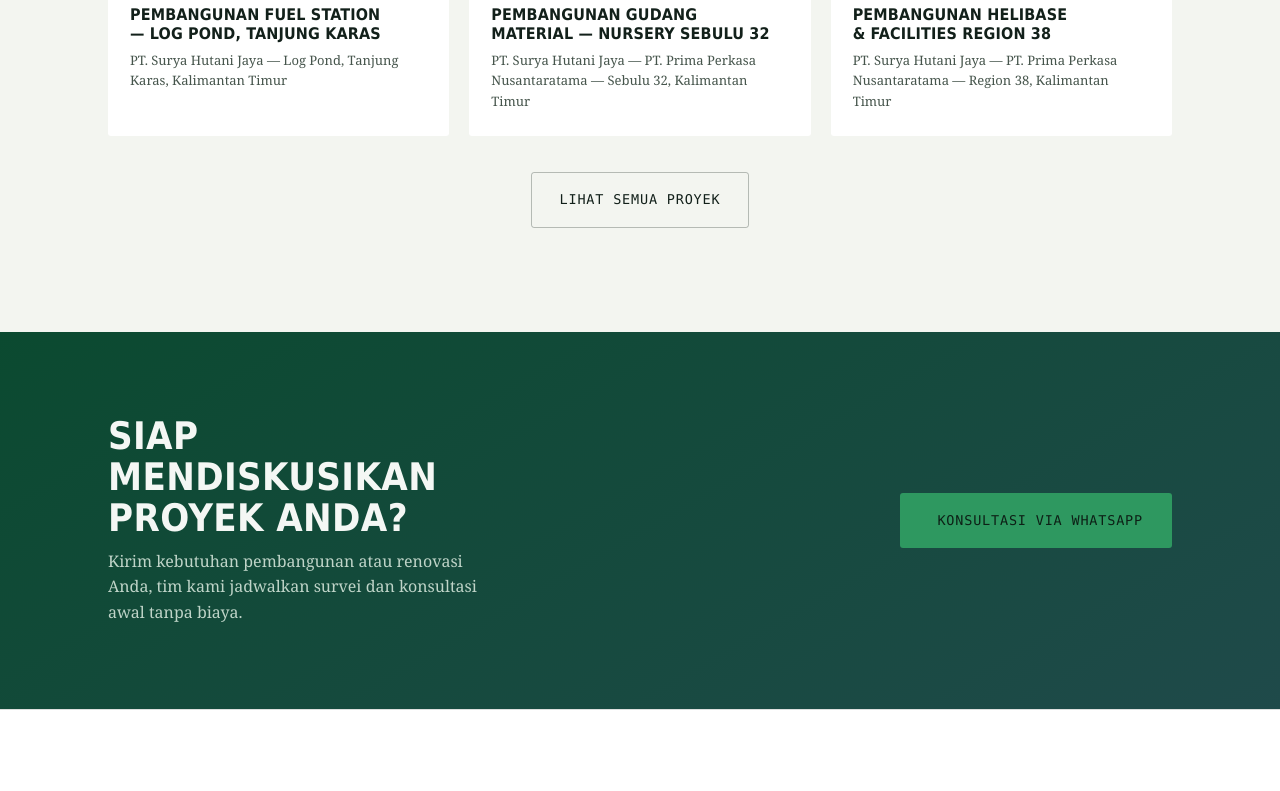
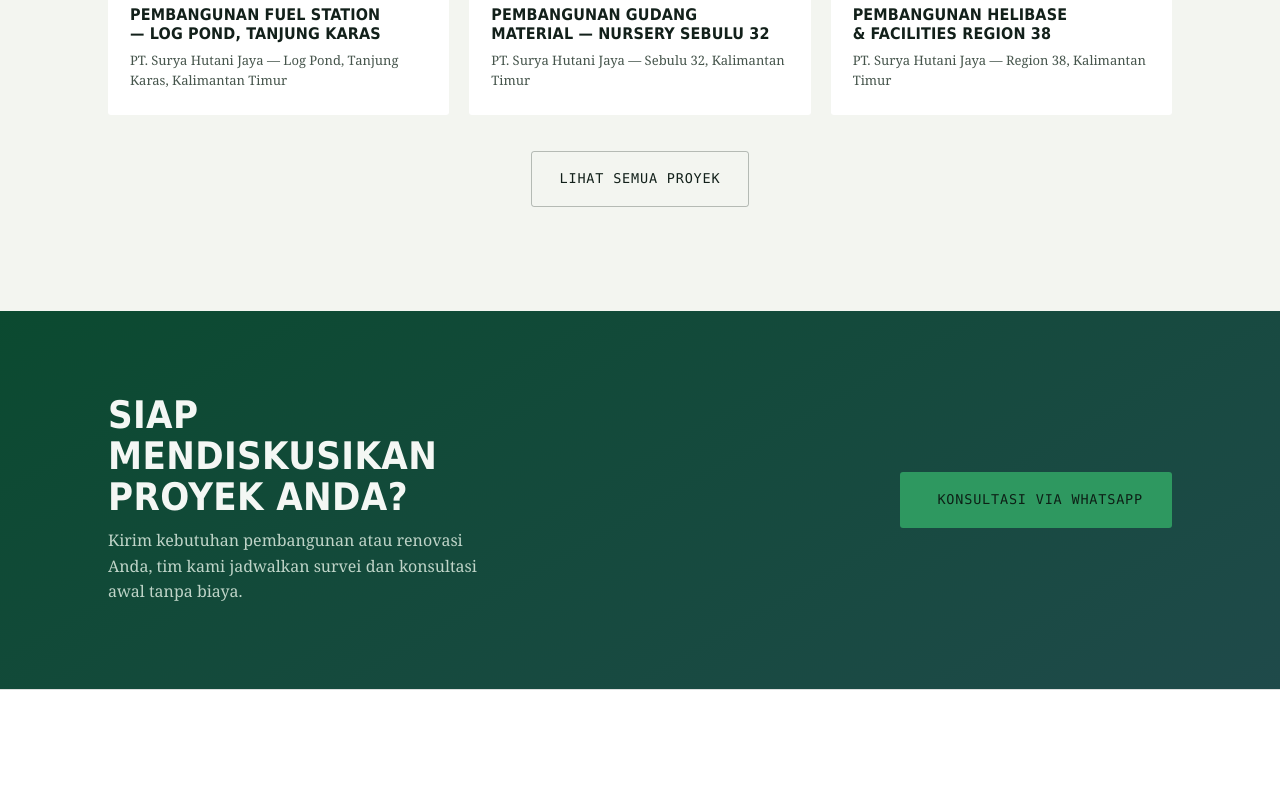
Before and after one commit to RenzoKamishiro/isibabangunperkasa, a plain HTML site: page index.html in a window 1280 px wide. Shown: the part 4461-5252 px from the top of the page. Drawn offline with Linux system fonts and the light colour scheme.

Commit message:
Perbaikan dikit
Hapus PT. Prima Perkasa Nusantaratama  dari referensi dengan PT. Surya hutani

```diff
--- a/index.html
+++ b/index.html
@@ -891,7 +891,7 @@
           <div class="dyn-body">
             <span class="dyn-tag">Bangunan &amp; Fasilitas</span>
             <h3>Pembangunan Gudang Material &mdash; Nursery Sebulu 32</h3>
-            <p class="dyn-loc">PT. Surya Hutani Jaya &mdash; PT. Prima Perkasa Nusantaratama &mdash; Sebulu 32, Kalimantan Timur</p>
+            <p class="dyn-loc">PT. Surya Hutani Jaya &mdash; Sebulu 32, Kalimantan Timur</p>
           </div>
         </div>
         <div class="folio-card dyn reveal">
@@ -901,7 +901,7 @@
           <div class="dyn-body">
             <span class="dyn-tag">Bangunan &amp; Fasilitas</span>
             <h3>Pembangunan Helibase &amp; Facilities Region 38</h3>
-            <p class="dyn-loc">PT. Surya Hutani Jaya &mdash; PT. Prima Perkasa Nusantaratama &mdash; Region 38, Kalimantan Timur</p>
+            <p class="dyn-loc">PT. Surya Hutani Jaya &mdash; Region 38, Kalimantan Timur</p>
           </div>
         </div>
       </div>
```
